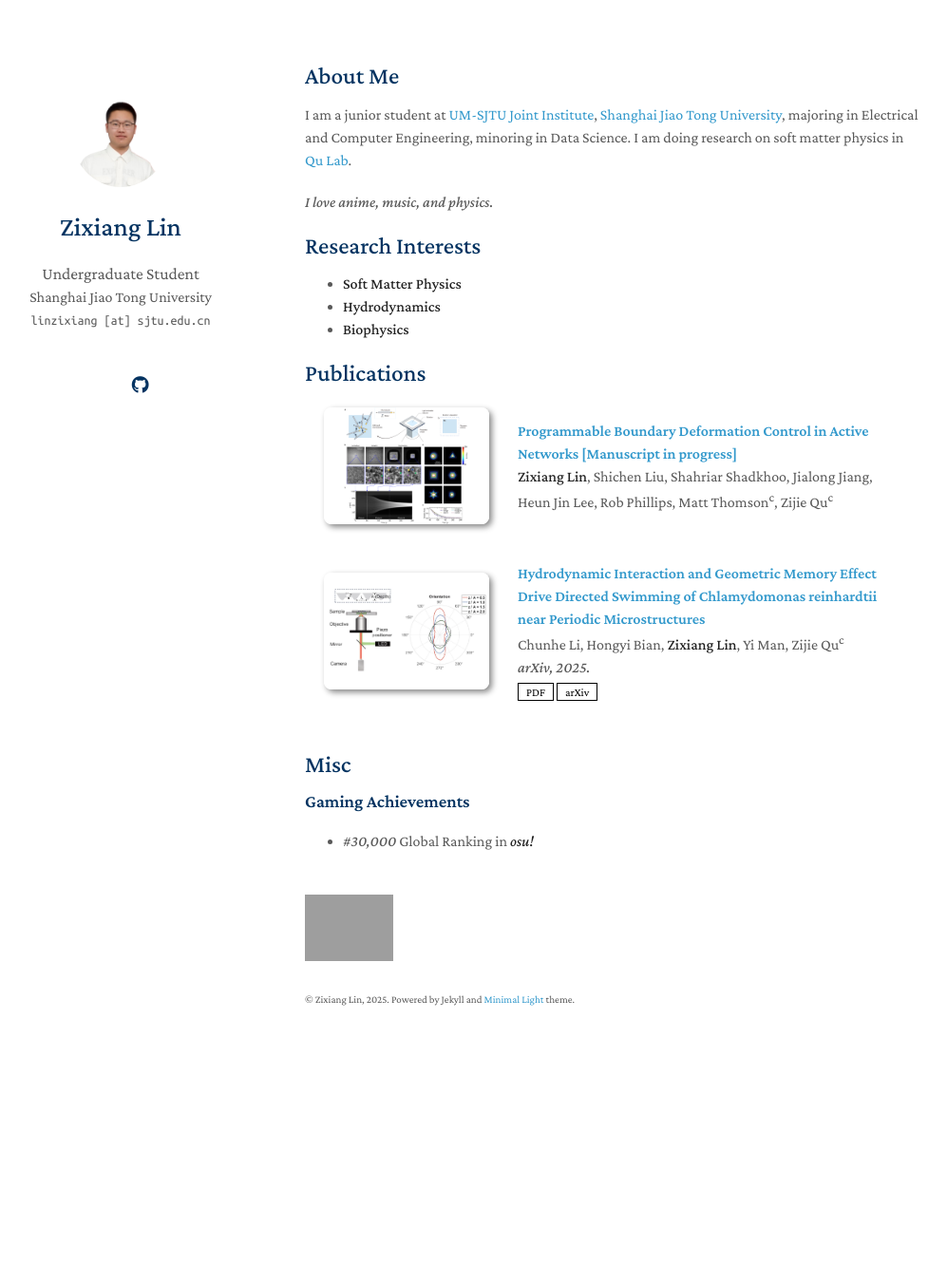
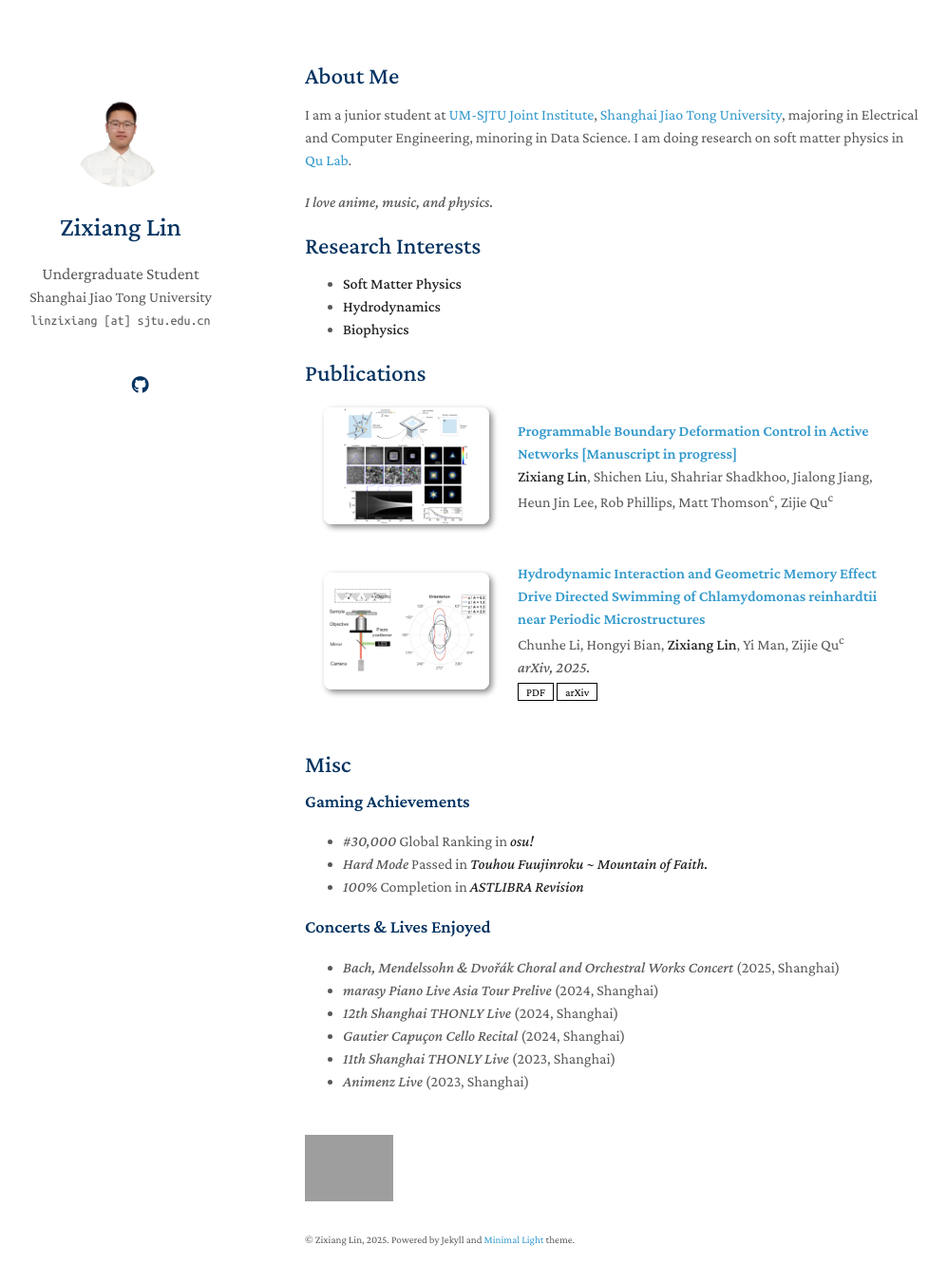
Before and after one commit to zixianglin04/zixianglin04.github.io, a Jekyll site: the page built from index.md, in a window 1280 px wide and 1386 px high. Shown: the top 1351 px of the window at 95% size, without its empty margins (149-1146 px from the left). Built offline with Jekyll 4.4.1, drawn with Linux system fonts in a browser that asks for light colours; a style sheet for code colours, icons or effects is not loaded; our own code applies the rules of GitHub Pages for plain Markdown files; grey boxes are pictures that could not be loaded.

Commit message:
updated Misc

```diff
--- a/index.md
+++ b/index.md
@@ -21,6 +21,15 @@ _I love anime, music, and physics._
 
 ### Gaming Achievements
 
-- _#30,000_ Global Ranking in [**_osu!_**](https://osu.ppy.sh/users/37428372)
+- *#30,000* Global Ranking in [**_osu!_**](https://osu.ppy.sh/users/37428372)
+- *Hard Mode* Passed in [**_Touhou Fuujinroku ~ Mountain of Faith._**](https://store.steampowered.com/app/1100140)
+- *100%* Completion in [**_ASTLIBRA Revision_**](https://store.steampowered.com/app/1718570&#41)
 
-[//]: # (- 100% Achievements in [**_ASTLIBRA Revision_**]&#40;https://store.steampowered.com/app/1718570&#41;)
+### Concerts & Lives Enjoyed
+
+- *Bach, Mendelssohn & Dvořák Choral and Orchestral Works Concert* (2025, Shanghai)
+- *marasy Piano Live Asia Tour Prelive* (2024, Shanghai)
+- *12th Shanghai THONLY Live* (2024, Shanghai)
+- *Gautier Capuçon Cello Recital* (2024, Shanghai)
+- *11th Shanghai THONLY Live* (2023, Shanghai)
+- *Animenz Live* (2023, Shanghai)
```
